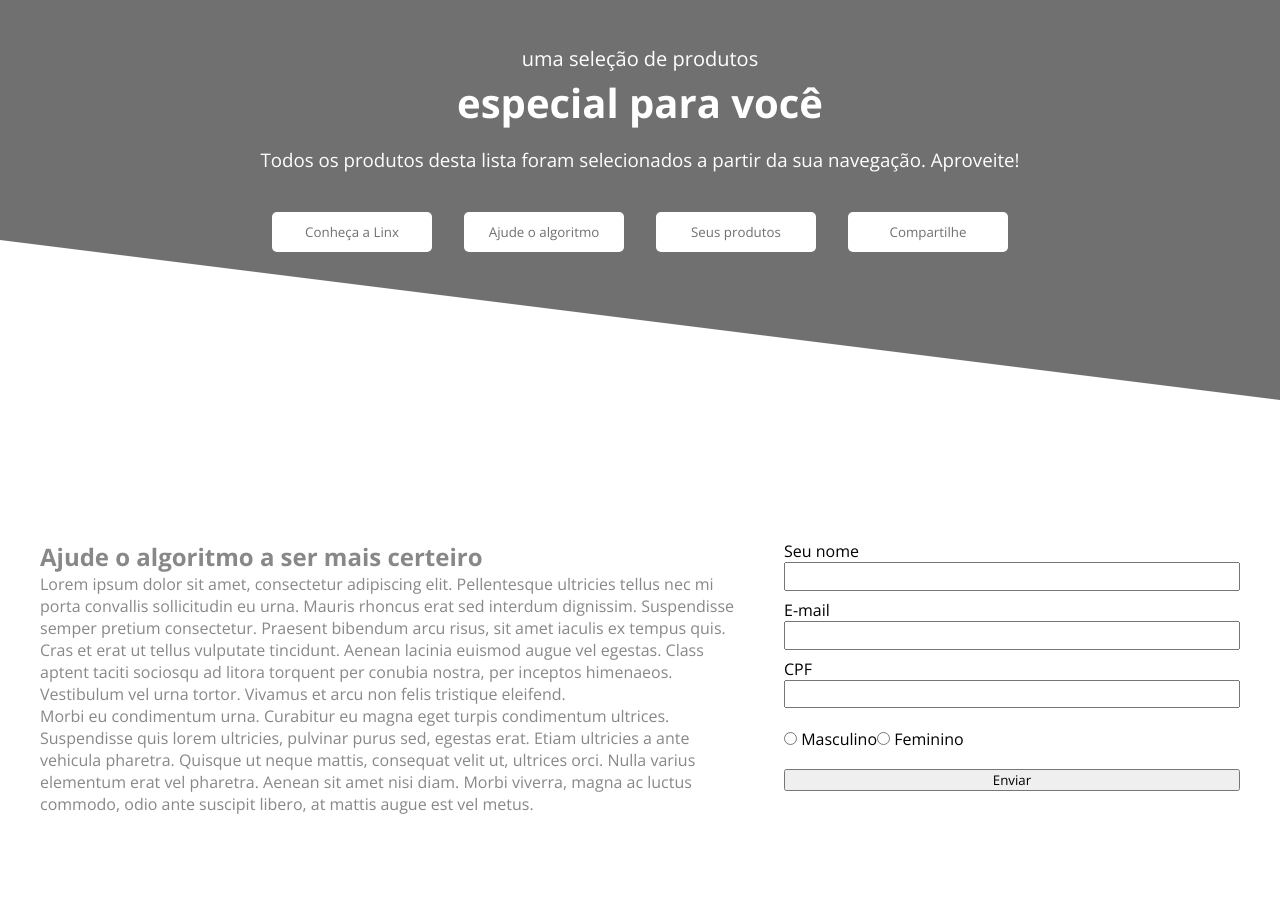
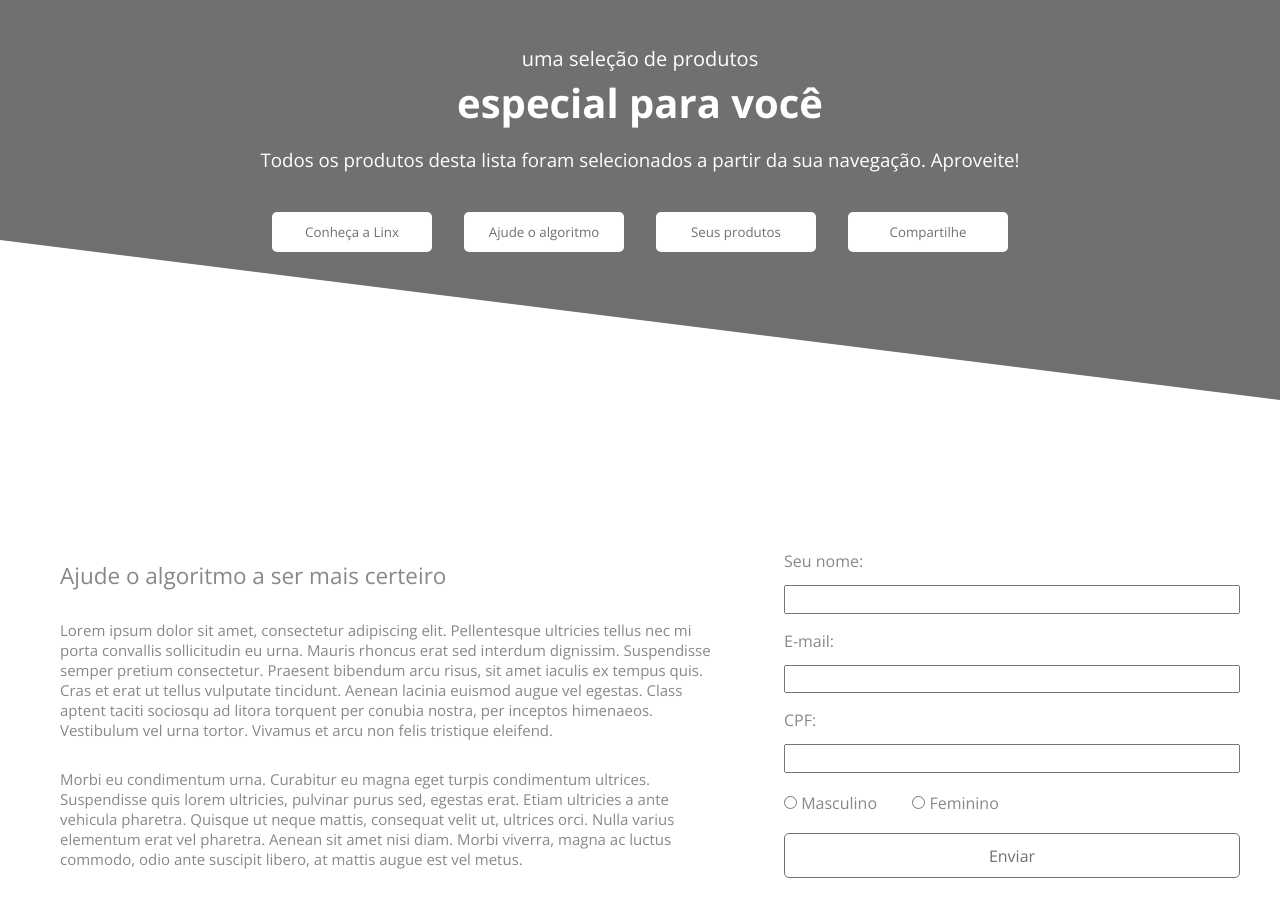
Before and after one commit to bruxvr/desafio-linx-impulse, a React (Vite) app: page / in a window 1280 px wide. Shown: the top 916 px of the page. Before the commit the page ends 855 px from the top, so only its background shows below. Built offline with nearby package versions, Linux system fonts and the light colour scheme.

Commit message:
feat: estilização de descrição finalizada

```diff
--- a/src/components/Description/index.jsx
+++ b/src/components/Description/index.jsx
@@ -29,21 +29,25 @@ export function Description() {
         <form>
           <div className="input-container">
             <div className="input-name">
-              <label htmlFor="name">Seu nome</label>
+              <label htmlFor="name">Seu nome:</label>
               <input type="text" name="name" />
             </div>
             <div className="input-email">
-              <label htmlFor="email">E-mail</label>
+              <label htmlFor="email">E-mail:</label>
               <input type="email" name="CPF" />
             </div>
             <div className="input-cpf">
-              <label htmlFor="CPF">CPF</label>
+              <label htmlFor="CPF">CPF:</label>
               <input type="cpf" name="CPF" />
             </div>
           </div>
           <div className="radio-btn">
-            <input type="radio" value="Masculino" name="gender" /> Masculino
-            <input type="radio" value="Feminino" name="gender" /> Feminino
+            <div className="radio-btn-m">
+              <input type="radio" value="Masculino" name="gender" /> Masculino
+            </div>
+            <div className="radio-btn-f">
+              <input type="radio" value="Feminino" name="gender" /> Feminino
+            </div>
           </div>
           <button type="submit">Enviar</button>
         </form>
--- a/src/components/Description/style.js
+++ b/src/components/Description/style.js
@@ -5,38 +5,70 @@ export const DescriptionStyle = styled.div `
         display: flex;
         flex-direction: column;
         gap: 1.2rem;
+        color: #888888;
     }
 
     .description-container {
         display: flex;
         padding: 20px;
+        border-top: 1px;
+        align-items: center;
     }
 
     .description-text{
+        display: flex;
+        flex-direction: column;
+        gap: 1.8rem;
         width: 60%;
         color: #888888;
-    padding: 20px;
+        padding: 40px;
+        font-size: 15px;
+    }
+
+    .description-text h2 {
+        font-weight: normal;
     }
 
     .description-form {
         width: 40%;
         align-items: center;
         padding: 20px;
+        color: #888888;
     }
 
     .input-container {
         display: flex;
         flex-direction: column;
-    gap: 0.5rem;
+        gap: 1.0rem;
     }
 
     .input-container input {
         width: 100%;
         height: 1.8rem;
+        border-color: #707070 1.5px;
     }
 
-    .radio-btn ,,{
-        gap: 2rem;
+    .input-name, .input-email, .input-cpf {
+        display: flex;
+        flex-direction: column;
+        gap: 0.8rem;
     }
 
+    .radio-btn {
+        display: flex;
+        gap: 2.2rem;
+    }
+
+    Button {
+        height: 45px;
+        background-color: #FFFFFF;
+        border-color: #707070;
+        border: 1.2px solid;
+        border-radius: 5px;
+        color: #707070;
+        font-size: 16px;
+    }
+
+
+
 `
```
Lines whose indentation alone changed are shown as unchanged.
